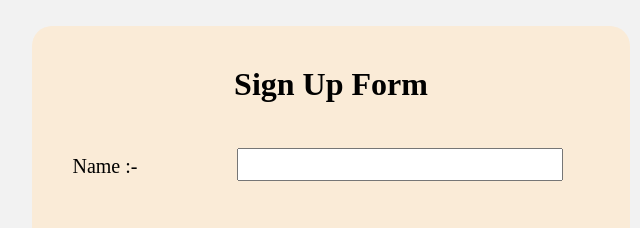
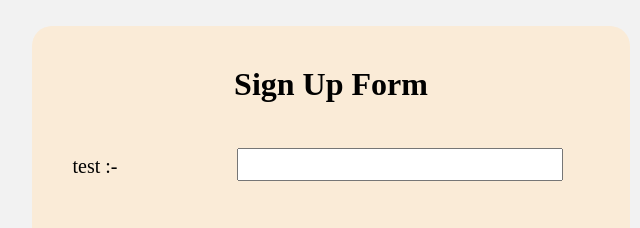
Before and after one commit to Mitesh073/Sign-Up-form, a plain HTML site: page index.html in a window 1280 px wide. Shown: the top 228 px of the page, 309-949 px from the left. Drawn offline with Linux system fonts and the light colour scheme.

Commit message:
Update index.html

```diff
--- a/index.html
+++ b/index.html
@@ -15,7 +15,7 @@
             <form action="#" method="get" id="form">
                 <h1>Sign Up Form</h1>
                 <div>
-                    <label>Name :- </label><input type="text" name="" id="name" class="inp" required>
+                    <label>test :- </label><input type="text" name="" id="name" class="inp" required>
                 </div>
                 <div>
                     <label>Email :- </label><input type="email" name="" id="email" class="inp" required>
```
